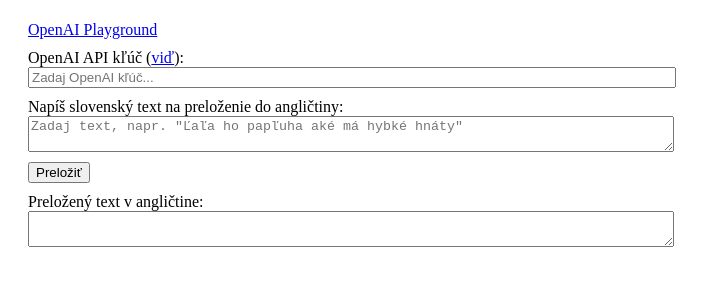
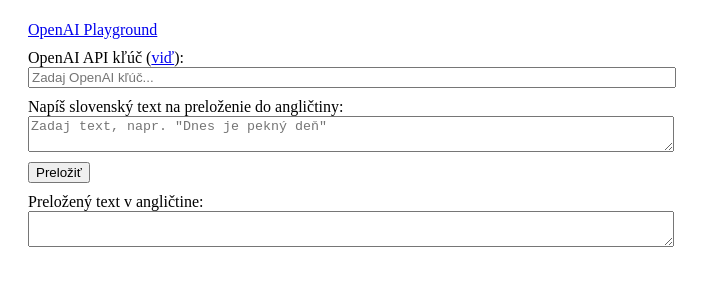
Before and after one commit to NelaHanze/chat-translator, a plain HTML site: page index.html in a window 1280 px wide. Shown: the part 59-342 px from the top of the page, without its empty margins (0-711 px from the left). Drawn offline with Linux system fonts and the light colour scheme.

Commit message:
úprava kódu

```diff
--- a/index.html
+++ b/index.html
@@ -35,7 +35,7 @@
     <label for="source-lang-text-input">Napíš slovenský text na preloženie do angličtiny:</label>
     <textarea
             id="source-lang-text-input"
-            placeholder="Zadaj text, napr. &quot;Ľaľa ho papľuha aké má hybké hnáty&quot;"
+            placeholder="Zadaj text, napr. &quot;Dnes je pekný deň&quot;"
     /></textarea>
     <button id="submit">Preložiť</button>
     <label for="target-lang-text-input">Preložený text v angličtine:</label>
```
